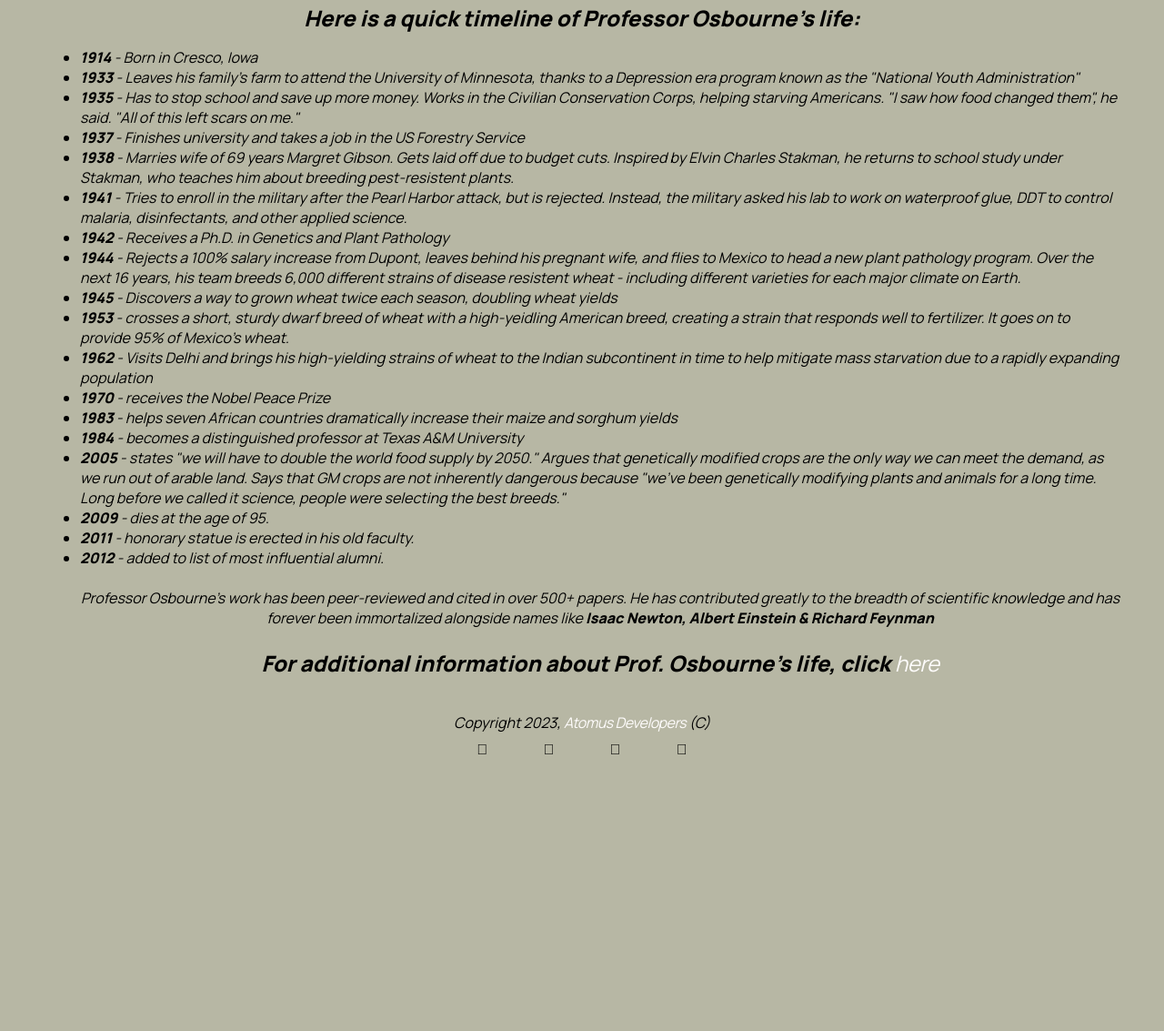
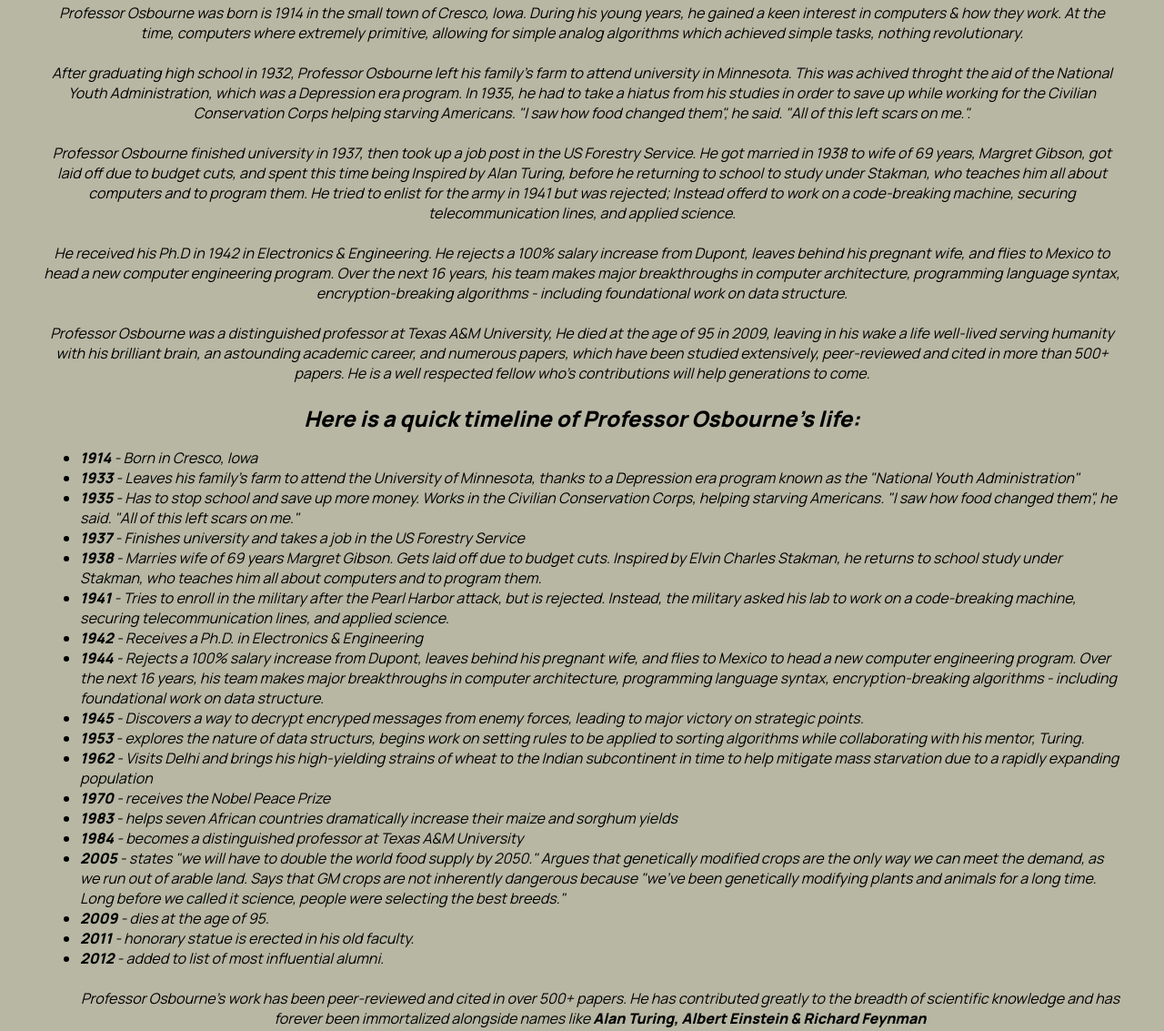
Before and after one commit to Feizel/Tribute-Page, a plain HTML site: page index.html in a window 1280 px wide. Shown: the part 741-1874 px from the top of the page at 91% size. Before the commit the page ends 1590 px from the top, so only its background shows below. Drawn offline with Linux system fonts and the light colour scheme; a web font is replaced by a local one.

Commit message:
Update index.html

```diff
--- a/index.html
+++ b/index.html
@@ -1,14 +1,18 @@
 <!DOCTYPE html>
 <html lang="en">
+
 <head>
   <meta charset="UTF-8">
   <title id="title">Victor Osbourne Tribute Page</title>
-    <link rel="stylesheet" href="styles.css"/>
+  <link rel="stylesheet" href="styles.css" />
   <link rel="stylesheet" href="https://cdnjs.cloudflare.com/ajax/libs/font-awesome/4.7.0/css/font-awesome.min.css">
 </head>
+
 <body>
   <main id="main">
-        <div><header>TRIBUTE PAGE</header></div>
+    <div>
+      <header>TRIBUTE PAGE</header>
+    </div>
     <div class="navbar">
       <nav>
         <ul>
@@ -22,40 +26,94 @@
     <h1 id="tribute-info">Professor Victor Osbourne</h1>
     <p>A revolutionary thinker with an innovative spirit</p>
     <figure id="img-div">
-        <img src="./images/andrei-panfiloiu-nJ2vb71-hb4-unsplash.jpg" alt="portrait of the professor" class="image"/>
+      <img src="./images/andrei-panfiloiu-nJ2vb71-hb4-unsplash.jpg" alt="portrait of the professor" class="image" />
       <figcaption id="img-caption"><em>Professor Osbourne<em> posing for a portrait</figcaption>
+      <br>
+      <p>Professor Osbourne was born is 1914 in the small town of Cresco, Iowa. During his young years, he gained a keen
+        interest in computers & how they work. At the time, computers where extremely primitive, allowing for simple
+        analog algorithms which achieved simple tasks, nothing revolutionary.
+      </p>
+      <br>
+      <p>After graduating high school in 1932, Professor Osbourne left his family's farm to attend university in
+        Minnesota. This was achived throght the aid of the National Youth Administration, which was a Depression era
+        program. In 1935, he had to take a hiatus from his studies in order to save up while working for the Civilian
+        Conservation Corps helping starving Americans. "I saw how food changed them", he said. "All of this left scars
+        on me.".
+      </p>
+      <br>
+      <p>Professor Osbourne finished university in 1937, then took up a job post in the US Forestry Service. He got
+        married in 1938 to wife of 69 years, Margret Gibson, got laid off due to budget cuts, and spent this time being
+        Inspired by Alan Turing, before he returning to school to study under Stakman, who teaches him all about
+        computers
+        and to program them. He tried to enlist for the army in 1941 but was rejected; Instead offerd to work on a
+        code-breaking machine, securing telecommunication lines, and applied science.
+      </p>
+      <br>
+      <p>He received his Ph.D in 1942 in Electronics & Engineering. He rejects a 100% salary increase
+        from Dupont, leaves behind his pregnant wife, and flies to Mexico to head a new computer engineering program.
+        Over
+        the next 16 years, his team makes major breakthroughs in computer architecture, programming language syntax,
+        encryption-breaking algorithms - including foundational work on data structure.
+      </p>
+      <br>
+      <p>Professor Osbourne was a distinguished professor at Texas A&M University, He died at the age of 95 in 2009,
+        leaving in his wake a life well-lived serving humanity with his brilliant brain, an astounding academic career,
+        and numerous papers, which have been studied extensively, peer-reviewed and cited in more than 500+ papers. He
+        is a well respected fellow who's contributions will help generations to come.
+      </p>
       <br>
       <h2 id="Timeline">Here is a quick timeline of Professor Osbourne's life: </h2>
       <p>
       <ul>
         <li><strong>1914</strong> - Born in Cresco, Iowa</li>
-            <li><strong>1933</strong> - Leaves his family's farm to attend the University of Minnesota, thanks to a Depression era program known as the "National Youth Administration"</li>
-            <li><strong>1935</strong> - Has to stop school and save up more money. Works in the Civilian Conservation Corps, helping starving Americans. "I saw how food changed them", he said. "All of this left scars on me."
+        <li><strong>1933</strong> - Leaves his family's farm to attend the University of Minnesota, thanks to a
+          Depression era program known as the "National Youth Administration"</li>
+        <li><strong>1935</strong> - Has to stop school and save up more money. Works in the Civilian Conservation Corps,
+          helping starving Americans. "I saw how food changed them", he said. "All of this left scars on me."
         <li><strong>1937</strong> - Finishes university and takes a job in the US Forestry Service</li>
-            <li><strong>1938</strong> - Marries wife of 69 years Margret Gibson. Gets laid off due to budget cuts. Inspired by Elvin Charles Stakman, he returns to school study under Stakman, who teaches him about breeding pest-resistent plants.</li>
-            <li><strong>1941</strong> - Tries to enroll in the military after the Pearl Harbor attack, but is rejected. Instead, the military asked his lab to work on waterproof glue, DDT to control malaria, disinfectants, and other applied science.</li>
-            <li><strong>1942</strong> - Receives a Ph.D. in Genetics and Plant Pathology</li>
-            <li><strong>1944</strong> - Rejects a 100% salary increase from Dupont, leaves behind his pregnant wife, and flies to Mexico to head a new plant pathology program. Over the next 16 years, his team breeds 6,000 different strains of disease resistent wheat - including different varieties for each major climate on Earth.</li>
-            <li><strong>1945</strong> - Discovers a way to grown wheat twice each season, doubling wheat yields</li>
-            <li><strong>1953</strong> - crosses a short, sturdy dwarf breed of wheat with a high-yeidling American breed, creating a strain that responds well to fertilizer. It goes on to provide 95% of Mexico's wheat.</li>
-            <li><strong>1962</strong> - Visits Delhi and brings his high-yielding strains of wheat to the Indian subcontinent in time to help mitigate mass starvation due to a rapidly expanding population</li>
+        <li><strong>1938</strong> - Marries wife of 69 years Margret Gibson. Gets laid off due to budget cuts. Inspired
+          by Elvin Charles Stakman, he returns to school study under Stakman, who teaches him all about computers
+          and to program them.</li>
+        <li><strong>1941</strong> - Tries to enroll in the military after the Pearl Harbor attack, but is rejected.
+          Instead, the military asked his lab to work on a code-breaking machine, securing telecommunication lines, and
+          applied science.</li>
+        <li><strong>1942</strong> - Receives a Ph.D. in Electronics & Engineering</li>
+        <li><strong>1944</strong> - Rejects a 100% salary increase
+          from Dupont, leaves behind his pregnant wife, and flies to Mexico to head a new computer engineering program.
+          Over
+          the next 16 years, his team makes major breakthroughs in computer architecture, programming language syntax,
+          encryption-breaking algorithms - including foundational work on data structure.</li>
+        <li><strong>1945</strong> - Discovers a way to decrypt encryped messages from enemy forces, leading to major
+          victory on strategic points.</li>
+        <li><strong>1953</strong> - explores the nature of data structurs, begins work on setting rules to be applied to
+          sorting algorithms while collaborating with his mentor, Turing.</li>
+        <li><strong>1962</strong> - Visits Delhi and brings his high-yielding strains of wheat to the Indian
+          subcontinent in time to help mitigate mass starvation due to a rapidly expanding population</li>
         <li><strong>1970</strong> - receives the Nobel Peace Prize</li>
-            <li><strong>1983</strong> - helps seven African countries dramatically increase their maize and sorghum yields</li>
+        <li><strong>1983</strong> - helps seven African countries dramatically increase their maize and sorghum yields
+        </li>
         <li><strong>1984</strong> - becomes a distinguished professor at Texas A&M University</li>
-            <li><strong>2005</strong> - states "we will have to double the world food supply by 2050." Argues that genetically modified crops are the only way we can meet the demand, as we run out of arable land. Says that GM crops are not inherently dangerous because "we've been genetically modifying plants and animals for a long time. Long before we called it science, people were selecting the best breeds."</li>
+        <li><strong>2005</strong> - states "we will have to double the world food supply by 2050." Argues that
+          genetically modified crops are the only way we can meet the demand, as we run out of arable land. Says that GM
+          crops are not inherently dangerous because "we've been genetically modifying plants and animals for a long
+          time. Long before we called it science, people were selecting the best breeds."</li>
         <li><strong>2009</strong> - dies at the age of 95.</li>
         <li><strong>2011</strong> - honorary statue is erected in his old faculty.</li>
         <li><strong>2012</strong> - added to list of most influential alumni.</li>
         </p>
         <br>
-        <p><em>Professor Osbourne's<em> work has been peer-reviewed and cited in over 500+ papers. He has contributed greatly to the breadth of scientific knowledge and has forever been immortalized alongside names like <strong><i>Isaac Newton, Albert Einstein & Richard Feynman</i></strong> </p>
+        <p><em>Professor Osbourne's<em> work has been peer-reviewed and cited in over 500+ papers. He has contributed
+              greatly to the breadth of scientific knowledge and has forever been immortalized alongside names like
+              <strong><i>Alan Turing, Albert Einstein & Richard Feynman</i></strong> </p>
         <br>
-        <h2 id="Additional_info">For additional information about Prof. Osbourne's life, click <a href="https://feizel.github.io/Coming-Soon-Landing-Page" id="tribute-link" target="_blank">here</a></h2>
+        <h2 id="Additional_info">For additional information about Prof. Osbourne's life, click <a
+            href="https://feizel.github.io/Coming-Soon-Landing-Page" id="tribute-link" target="_blank">here</a></h2>
     </figure>
   </main>
   <br>
   <section>
-      <footer id="Contact"><span>Copyright 2023,  <a href="https://feizel.github.io/Coming-Soon-Landing-Page">Atomus Developers</a> (C)</span>
+    <footer id="Contact"><span>Copyright 2023, <a href="https://feizel.github.io/Coming-Soon-Landing-Page">Atomus
+          Developers</a> (C)</span>
       <div>
         <a href="mailto:feizel.maduna@gmail.com" target="_blank" class="fa fa-envelope"></a>
         <a href="tel:0659522692" target="_blank" class="fa fa-whatsapp"></a>
@@ -65,4 +123,5 @@
     </footer>
   </section>
 </body>
+
 </html>
```
Lines whose indentation alone changed are shown as unchanged.
